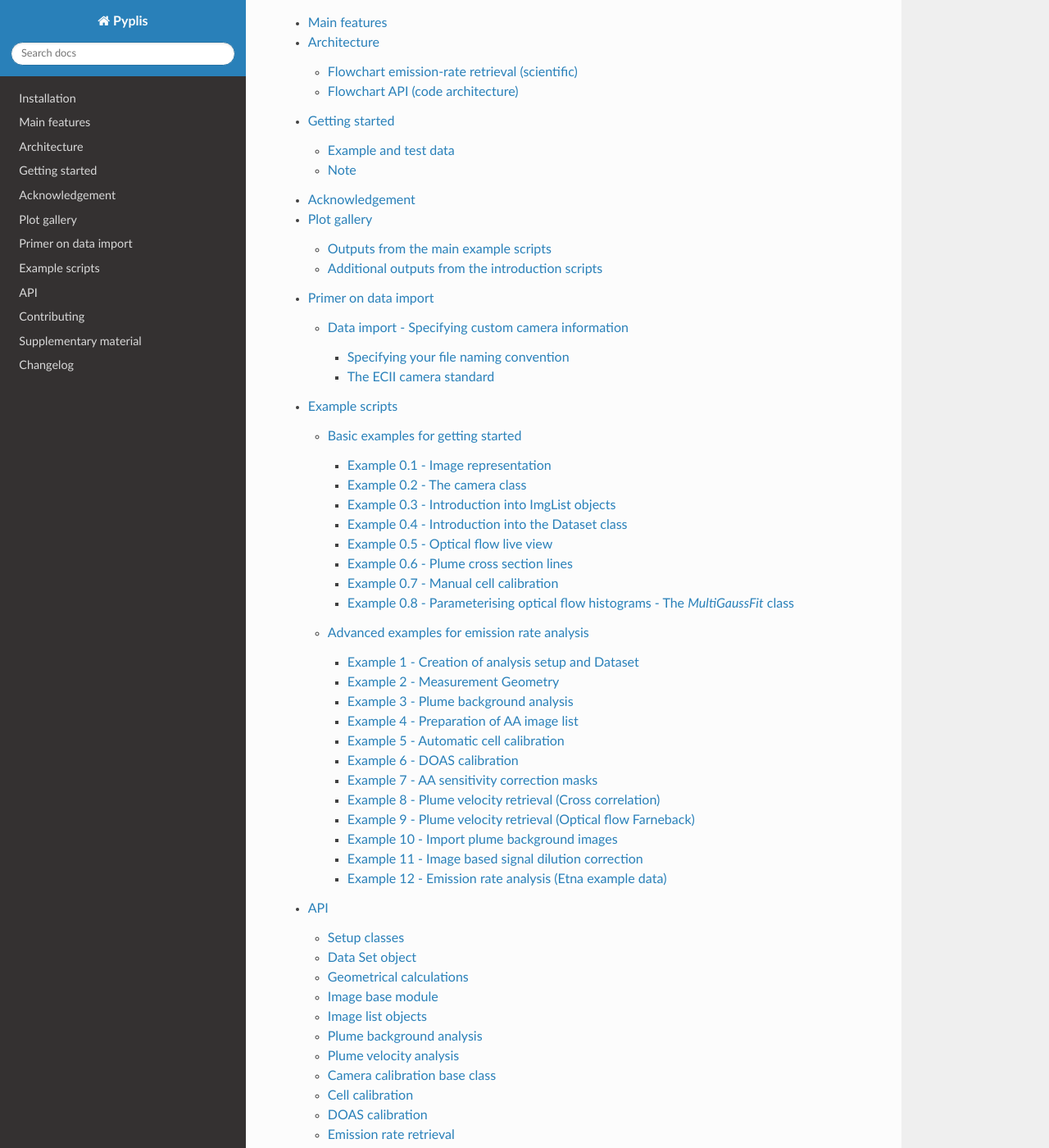
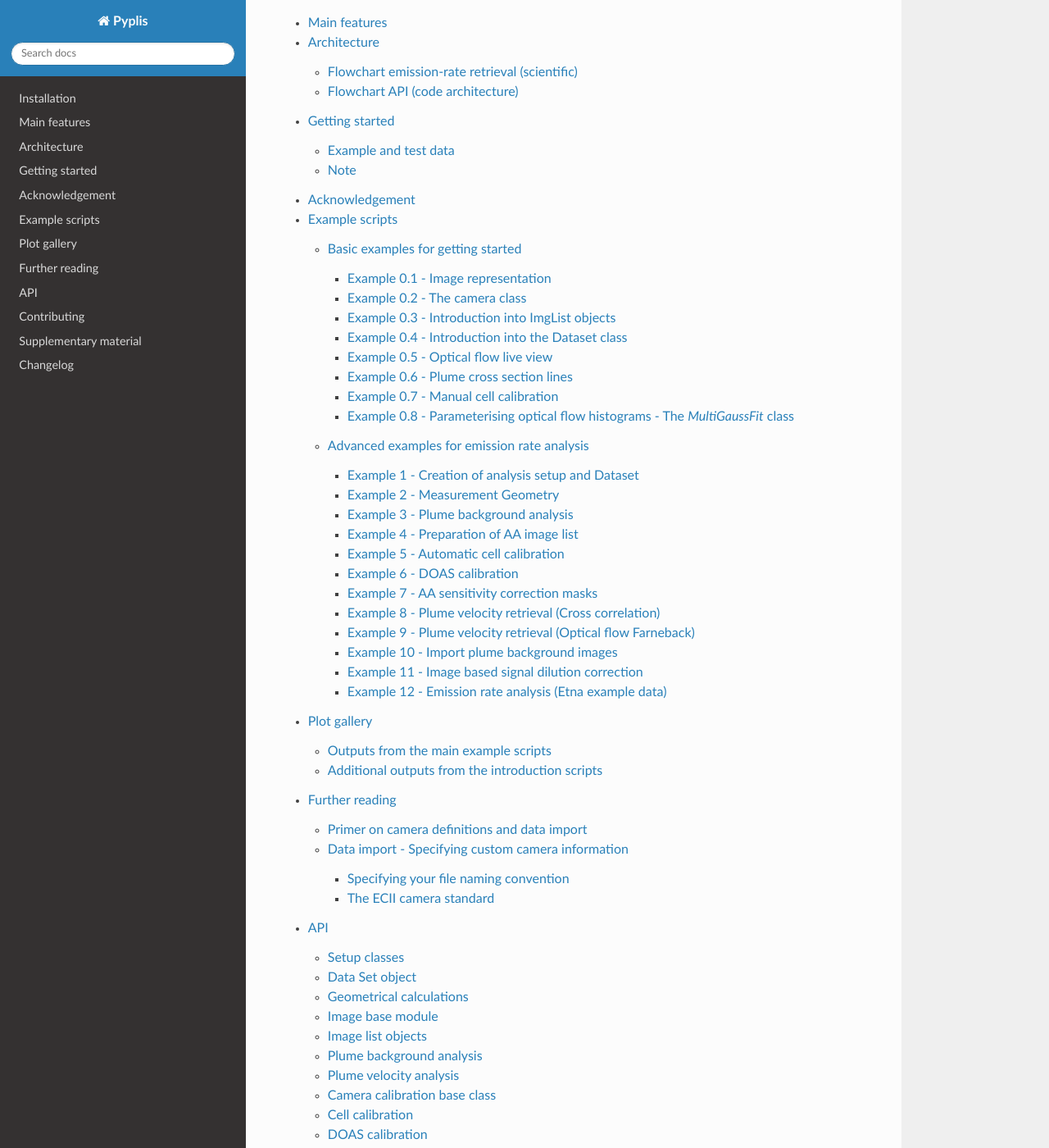
Before and after one commit to jgliss/pyplis, a Sphinx documentation site: the page built from docs/index.rst, in a window 1280 px wide and 1400 px high, scrolled down 1061 px. Shown: the whole window at 82% size. Built offline with Sphinx 7.4.7 and the Read the Docs theme 3.1.0, drawn with Linux system fonts in a browser that asks for light colours; formulas are drawn with MathJax 3; the version number could not be read and is left out.

Commit message:
restructure docs sections

```diff
--- /dev/null
+++ b/docs/further_reading.rst
@@ -0,0 +1,8 @@
+*********************
+Further reading
+*********************
+
+Primer on camera definitions and data import
+============================================
+
+.. include:: tut_camdef.rst
--- a/docs/index.rst
+++ b/docs/index.rst
@@ -27,9 +27,9 @@
    :maxdepth: 3
 
    intro
+   examples
    gallery
-   tutorials
-   examples
+   further_reading
    api
    contributing
    supplemental
--- a/docs/tutorials.rst
+++ /dev/null
@@ -1,5 +0,0 @@
-*********************
-Primer on data import
-*********************
-
-.. include:: tut_camdef.rst
```
